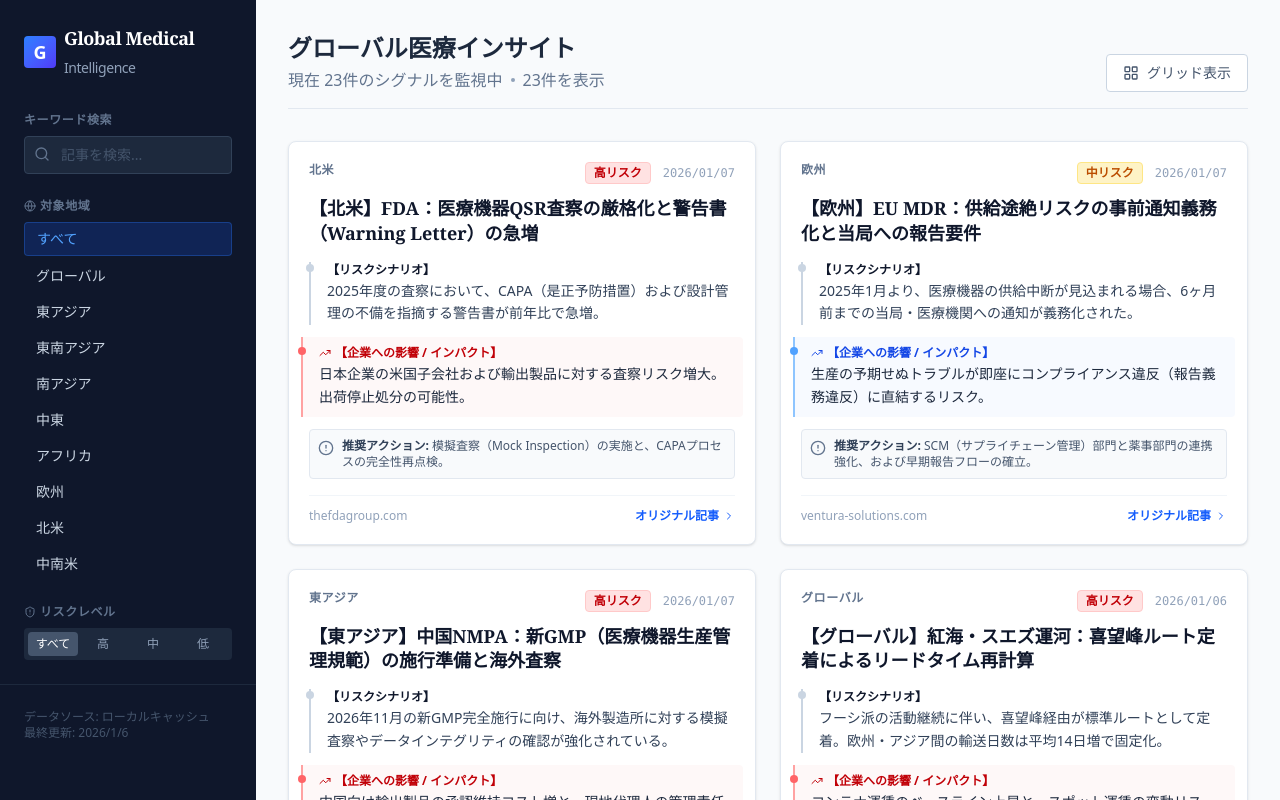
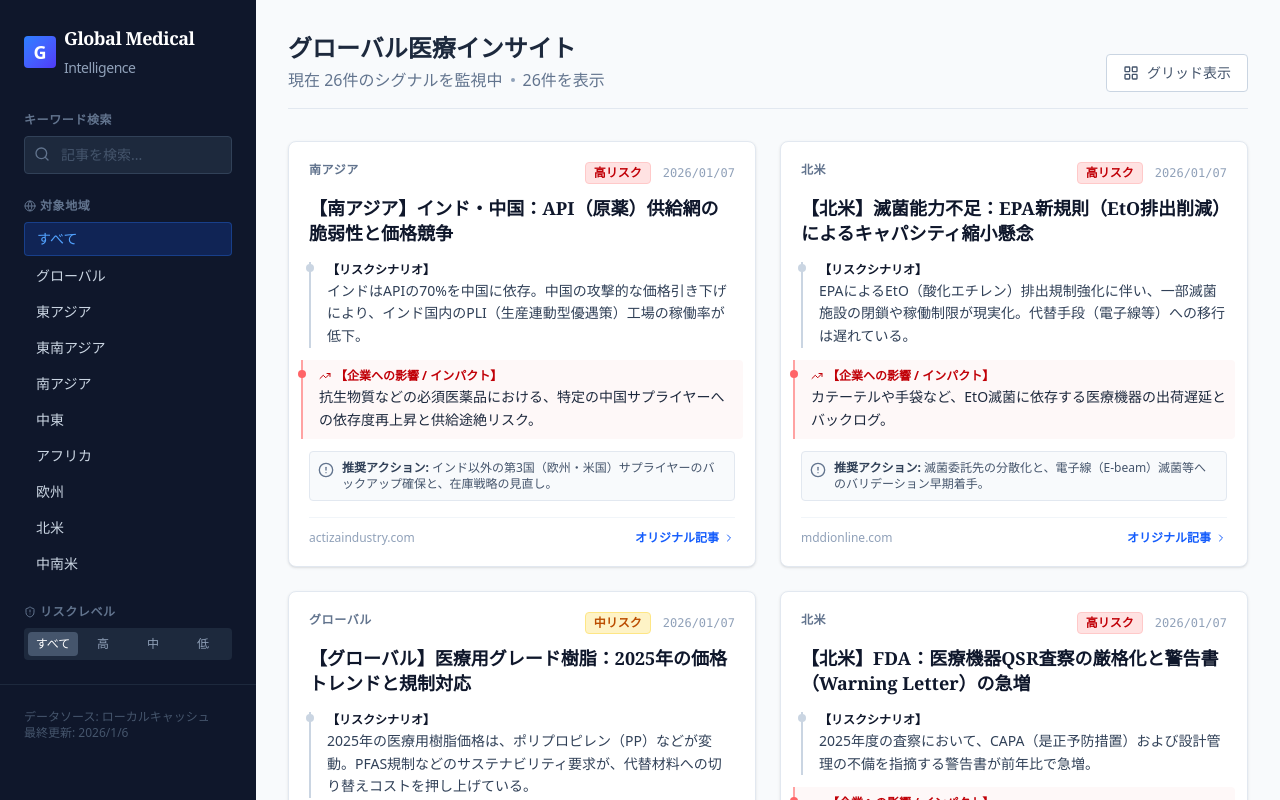
Before and after one commit to NinjaArmstrong/Global-Medical-Insight, a Next.js app: page / in a window 1280 px wide. Built offline with nearby package versions, Linux system fonts and the light colour scheme.

Commit message:
feat: add 3 high-value supply chain intelligence articles (API, EtO, Resin)

```diff
--- a/src/app/layout.tsx
+++ b/src/app/layout.tsx
@@ -32,4 +32,4 @@ export default function RootLayout({
     </html>
   );
 }
-// Updated: 2026-01-07 (URL Integrity Fix)
+// Updated: 2026-01-07 (Supply Chain Intel Fix)
--- a/src/data/articles.ts
+++ b/src/data/articles.ts
@@ -11,6 +11,41 @@ export interface Article {
 }
 
 export const articles: Article[] = [
+  // --- 【最新重要インテリジェンス】サプライチェーン・原材料（2026/01/07） ---
+  {
+    id: "2026-01-supply-api",
+    title: "【南アジア】インド・中国：API（原薬）供給網の脆弱性と価格競争",
+    region: "南アジア",
+    date: "2026/01/07",
+    riskLevel: "High",
+    scenario: "インドはAPIの70%を中国に依存。中国の攻撃的な価格引き下げにより、インド国内のPLI（生産連動型優遇策）工場の稼働率が低下。",
+    impact: "抗生物質などの必須医薬品における、特定の中国サプライヤーへの依存度再上昇と供給途絶リスク。",
+    action: "インド以外の第3国（欧州・米国）サプライヤーのバックアップ確保と、在庫戦略の見直し。",
+    url: "https://www.actizaindustry.com/active-pharmaceutical-ingredients-manufacturers-in-india"
+  },
+  {
+    id: "2026-01-supply-eto",
+    title: "【北米】滅菌能力不足：EPA新規則（EtO排出削減）によるキャパシティ縮小懸念",
+    region: "北米",
+    date: "2026/01/07",
+    riskLevel: "High",
+    scenario: "EPAによるEtO（酸化エチレン）排出規制強化に伴い、一部滅菌施設の閉鎖や稼働制限が現実化。代替手段（電子線等）への移行は遅れている。",
+    impact: "カテーテルや手袋など、EtO滅菌に依存する医療機器の出荷遅延とバックログ。",
+    action: "滅菌委託先の分散化と、電子線（E-beam）滅菌等へのバリデーション早期着手。",
+    url: "https://www.mddionline.com/sterilization/epa-finalizes-eto-rule"
+  },
+  {
+    id: "2026-01-supply-resin",
+    title: "【グローバル】医療用グレード樹脂：2025年の価格トレンドと規制対応",
+    region: "グローバル",
+    date: "2026/01/07",
+    riskLevel: "Medium",
+    scenario: "2025年の医療用樹脂価格は、ポリプロピレン（PP）などが変動。PFAS規制などのサステナビリティ要求が、代替材料への切り替えコストを押し上げている。",
+    impact: "医療用包装材の調達コスト増と、リサイクル材採用に向けた品質検証工数の発生。",
+    action: "材料サプライヤーとの長期価格契約の見直しと、代替樹脂の承認申請準備。",
+    url: "https://www.nexeoplastics.com/market-updates/2025/impact-of-tariffs-on-market-dynamics/"
+  },
+
   // --- 【最新重要インテリジェンス】規制・コンプライアンス（2026/01/07） ---
   {
     id: "2026-01-fda-warning",
@@ -276,7 +311,7 @@ export const articles: Article[] = [
     id: "2025-11-latam-panama",
     title: "【中南米】パナマ運河：渇水による通航制限と予約枠オークション高騰",
     region: "中南米",
-    date: "2025/11/15",
+    date: "2026/11/15",
     riskLevel: "High",
     scenario: "干ばつにより通航隻数を削減。待機時間が拡大。",
     impact: "北米東岸向け貨物の遅延。",
```
